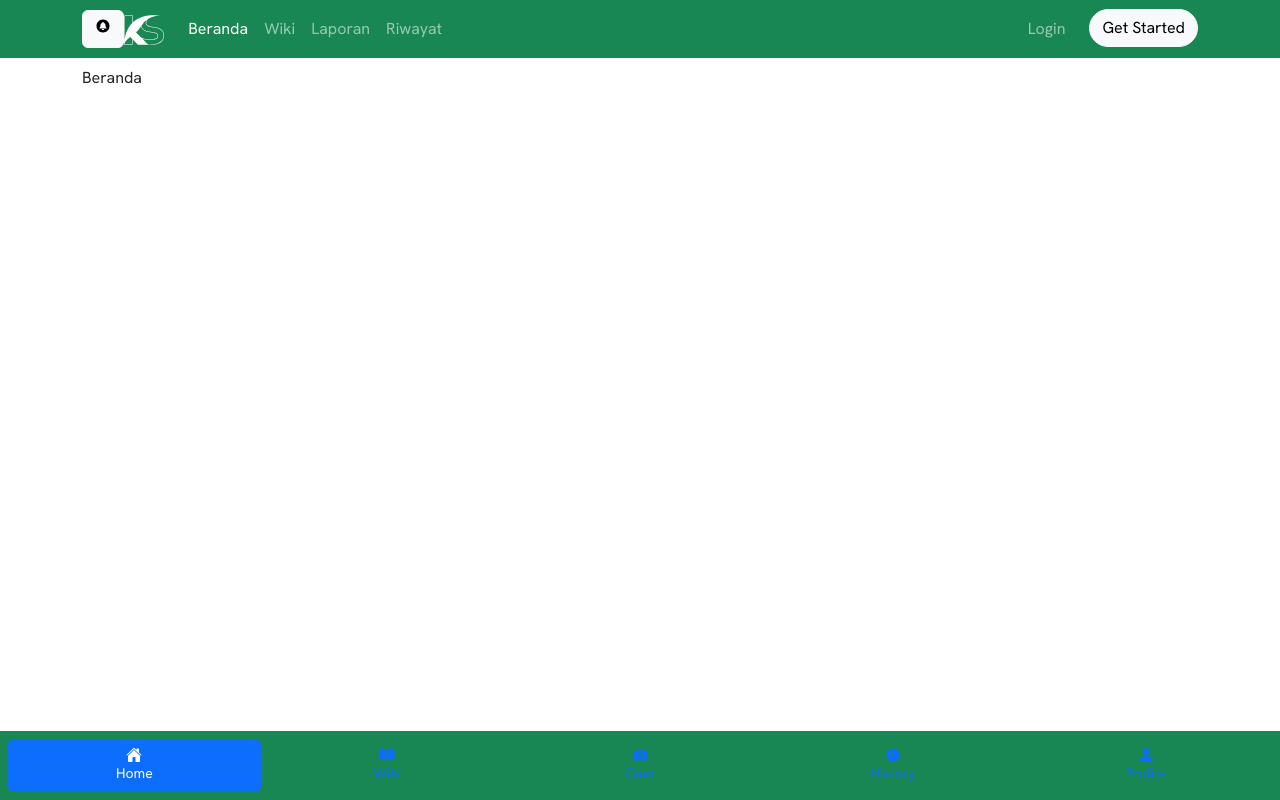
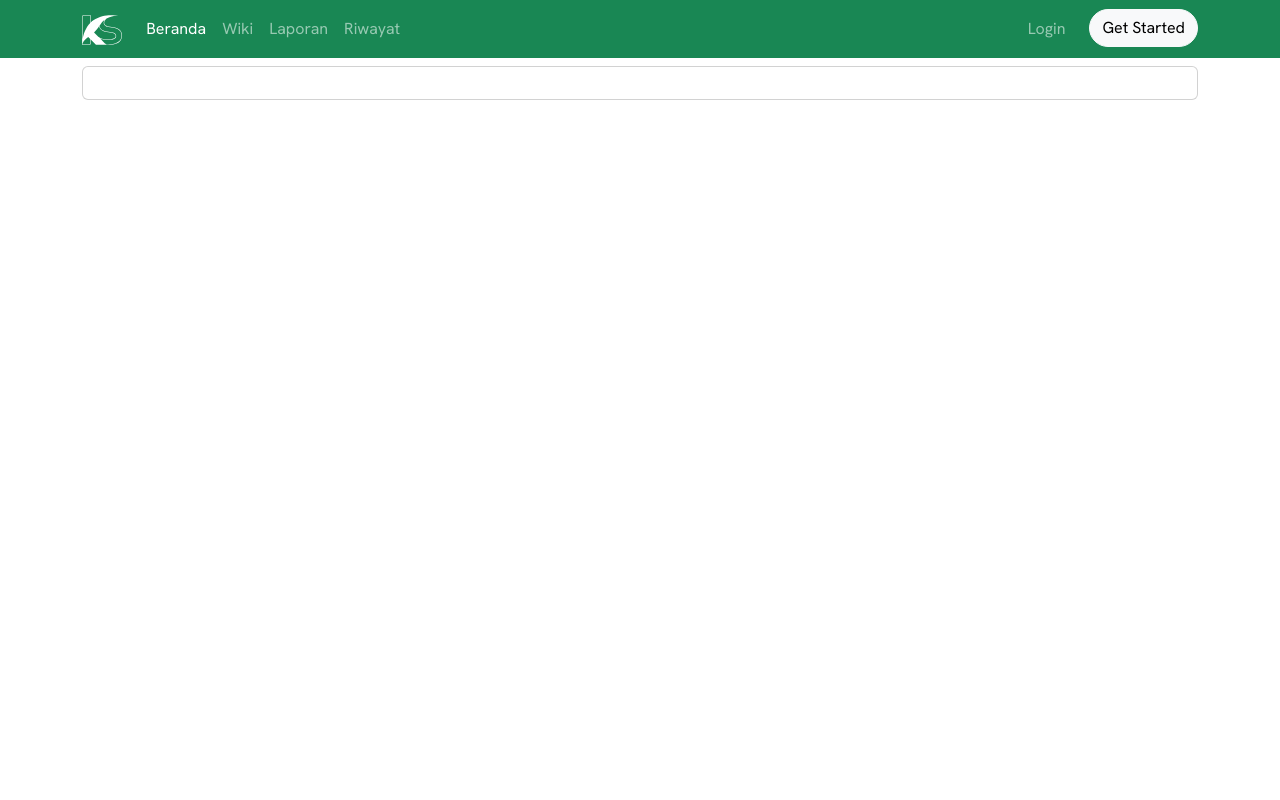
Before and after one commit to haidar038/KURS, a Flask app: page / in a window 1280 px wide. Run offline with Flask 3, Linux system fonts and the light colour scheme.

Commit message:
Changes to be committed: 	new file:   App/static/icon512_maskable.png 	new file:   App/static/icon512_rounded.png 	new file:   App/static/manifest.json 	new file:   App/static/sw.js 	modified:   App/templates/base.html 	modified:   App/views/routes.py

```diff
--- a/App/templates/base.html
+++ b/App/templates/base.html
@@ -4,7 +4,10 @@
         <meta charset="UTF-8" />
         <meta name="viewport" content="width=device-width, initial-scale=1.0" />
         <meta http-equiv="X-UA-Compatible" content="ie=edge" />
+
         <title>KURS</title>
+
+        <link rel="manifest" href="{{ url_for('static', filename='manifest.json' ) }}" />
 
         <!-- BOOTSTRAP -->
         <link href="https://cdn.jsdelivr.net/npm/bootstrap@5.3.3/dist/css/bootstrap.min.css" rel="stylesheet" integrity="sha384-QWTKZyjpPEjISv5WaRU9OFeRpok6YctnYmDr5pNlyT2bRjXh0JMhjY6hW+ALEwIH" crossorigin="anonymous" />
@@ -29,8 +32,8 @@
                     <button class="navbar-toggler" type="button" data-bs-toggle="collapse" data-bs-target="#navbarSupportedContent" aria-controls="navbarSupportedContent" aria-expanded="false" aria-label="Toggle navigation">
                         <span class="navbar-toggler-icon"></span>
                     </button>
-                    <button class="btn btn-light" type="button">
-                        <ion-icon name="notifications-circle"></ion-icon>
+                    <button class="btn d-block d-lg-none d-flex align-items-center p-1 rounded-circle" type="button">
+                        <ion-icon name="notifications" class="fs-1"></ion-icon>
                     </button>
                     <a class="navbar-brand fw-bold d-none d-lg-block" href="#"><img id="brandLogo" src="{{ url_for('static', filename='img/KURS_WHITE.svg' ) }}" alt="Logo" height="30" /></a>
                     <div class="collapse navbar-collapse" id="navbarSupportedContent">
@@ -79,7 +82,9 @@
                 <div class="tab-pane fade show active" id="home-tab-pane" role="tabpanel" aria-labelledby="home-tab" tabindex="0">
                     <div class="container">
                         <div class="row">
-                            <div class="col">Beranda</div>
+                            <div class="col">
+                                <div class="card card-body"></div>
+                            </div>
                         </div>
                     </div>
                 </div>
@@ -112,7 +117,7 @@
                     </div>
                 </div>
             </div>
-            <ul class="nav nav-pills nav-justified p-2 position-absolute w-100 bottom-0 bg-success navbar-dark" id="navTab" role="tablist">
+            <ul class="nav nav-pills nav-justified p-2 position-absolute w-100 bottom-0 bg-success navbar-dark d-flex d-lg-none" id="navTab" role="tablist">
                 <li class="nav-item" role="presentation">
                     <button
                         class="nav-link d-flex flex-column justify-content-center align-items-center active"
@@ -194,5 +199,20 @@
         {% block container %} {% endblock %}
 
         <script defer src="{{ url_for('static', filename='main.js' ) }}"></script>
+
+        <script>
+            if ('serviceWorker' in navigator) {
+                window.addEventListener('load', function () {
+                    navigator.serviceWorker.register("{{ url_for('static', filename='sw.js' ) }}").then(
+                        function (registration) {
+                            console.log('ServiceWorker registration successful with scope: ', registration.scope);
+                        },
+                        function (err) {
+                            console.log('ServiceWorker registration failed: ', err);
+                        }
+                    );
+                });
+            }
+        </script>
     </body>
 </html>
--- a/App/views/routes.py
+++ b/App/views/routes.py
@@ -1,4 +1,4 @@
-from flask import Blueprint, current_app, request, render_template, flash, redirect, url_for, jsonify, session
+from flask import Blueprint, current_app, request, render_template, flash, redirect, url_for, jsonify, session, send_file
 from flask_login import login_required, current_user
 from flask_sqlalchemy import pagination
 from werkzeug.security import check_password_hash, generate_password_hash
@@ -11,6 +11,15 @@ import json, requests, secrets, os
 
 views = Blueprint('views', __name__)
 
+# MANIFEST
+@views.route('/manifest.json')
+def serve_manifest():
+    return send_file('manifest.json', mimetype='application/manifest+json')
+
+@views.route('/sw.js')
+def serve_sw():
+    return send_file('sw.js', mimetype='application/javascript')
+
 @views.route('/')
 def index():
     return render_template('index.html')
```
Also changed, not shown: App/static/sw.js (added, +9 -0 lines), App/static/icon512_maskable.png (added), App/static/icon512_rounded.png (added), App/static/manifest.json (added).
